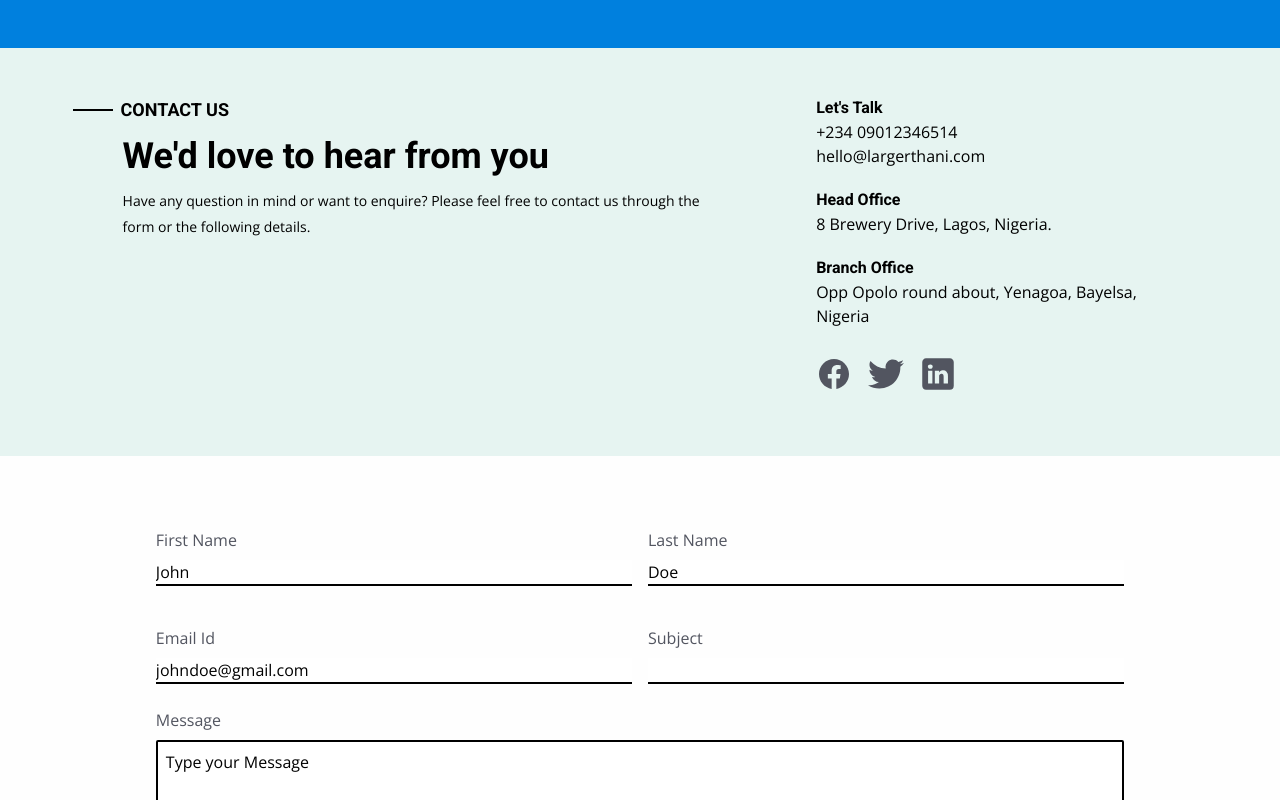
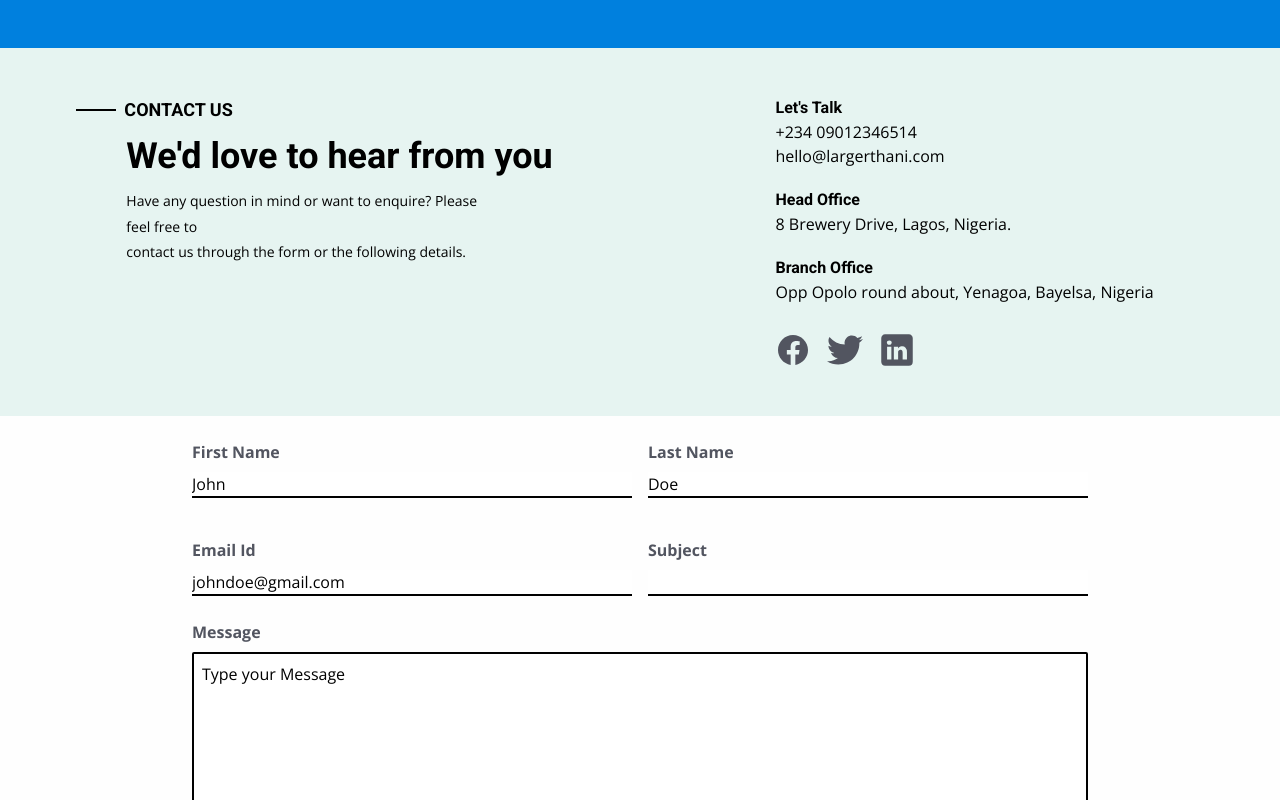
Before and after one commit to ryanfavour4/the-innercity-mission-for-children, a Next.js app: page /contact in a window 1280 px wide. Shown: the top 800 px of the page. Built offline with nearby package versions, Linux system fonts and the light colour scheme.

Commit message:
'changes made

```diff
--- a/app/contact/page.tsx
+++ b/app/contact/page.tsx
@@ -3,8 +3,8 @@ export default function () {
   return (
     <>
       {/* {Contact Information} */}
-      <div className=" bg-secondary p-6 px-10 py-5 md:px-28 md:pb-16 md:pt-12">
-        <div className="wrapper flex md:flex-row flex-col gap-3 md:gap-0">
+      <div className=" bg-secondary py-5 md:py-12">
+        <div className="wrapper flex md:flex-row justify-around flex-col gap-3 md:gap-0 px-8 md:px-0">
           <div>
             <div className="ml-[-50px] flex items-center justify-normal  gap-2 align-middle">
               <div className="w-10 border-2 border-b-0 border-l-0 border-r-0 border-black"></div>
@@ -12,7 +12,7 @@ export default function () {
             </div>
             <h2 className="pb-3 pt-3 text-2xl font-bold md:text-4xl">We'd love to hear from you</h2>
             <p className="w-[85%] text-sm" style={{ lineHeight: '1.6rem' }}>
-              Have any question in mind or want to enquire? Please feel free to contact us through
+              Have any question in mind  or want to enquire? Please feel free to <br/> contact us through
               the form or the following details.
             </p>
           </div>
@@ -49,14 +49,14 @@ export default function () {
         </div>
       </div>
       {/* {contact form} */}
-      <div className="p-12">
+      <div className="">
         <form
-          className="wrapper flex flex-col place-items-center items-center justify-center  md:px-24 px-2"
+          className="wrapper flex flex-col items-center justify-center w-[70%]"
           action=""
         >
           <div className="grid w-full  md:grid-cols-2 grid-cols-1 gap-4">
             <div className="flex w-full flex-col gap-2">
-              <label className="pt-6 text-greytext" htmlFor="firstName">
+              <label className="pt-6 text-greytext font-bold" htmlFor="firstName">
                 First Name
               </label>
               <input
@@ -66,7 +66,7 @@ export default function () {
               />
             </div>
             <div className="flex w-full flex-col gap-2">
-              <label className="pt-6 text-greytext" htmlFor="lasttName">
+              <label className="pt-6 text-greytext font-bold" htmlFor="lasttName">
                 Last Name
               </label>
               <input
@@ -76,7 +76,7 @@ export default function () {
               />
             </div>
             <div className="flex w-full flex-col gap-2">
-              <label className="pt-6 text-greytext" htmlFor="email">
+              <label className="pt-6 text-greytext font-bold" htmlFor="email">
                 Email Id
               </label>
               <input
@@ -86,7 +86,7 @@ export default function () {
               />
             </div>
             <div className="flex w-full flex-col gap-2">
-              <label className="pt-6 text-greytext" htmlFor="subject">
+              <label className="pt-6 text-greytext font-bold" htmlFor="subject">
                 Subject
               </label>
               <input
@@ -97,11 +97,11 @@ export default function () {
           </div>
 
           <div className="flex w-full flex-col  gap-2">
-            <label className="pt-6 text-greytext" htmlFor="message">
+            <label className="pt-6 text-greytext font-bold" htmlFor="message">
               Message
             </label>
             <textarea
-              className="h-[200px] rounded-sm border-2 border-black p-2  outline-0 placeholder:text-black"
+              className="h-[200px] rounded-sm border-2 border-black p-2  outline-0 placeholder:text-black resize-none"
               name="message"
               id="message"
               placeholder="Type your Message"
```
